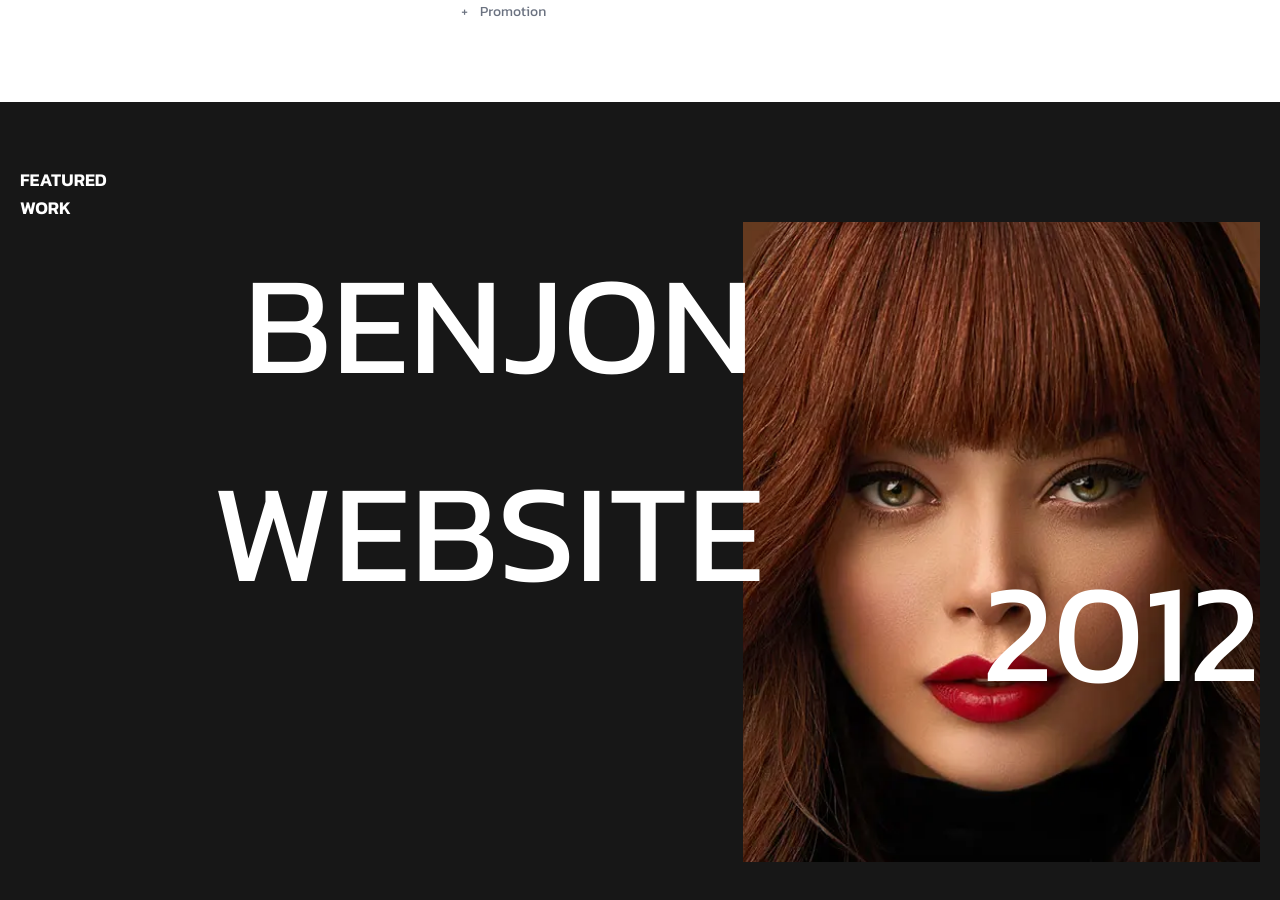
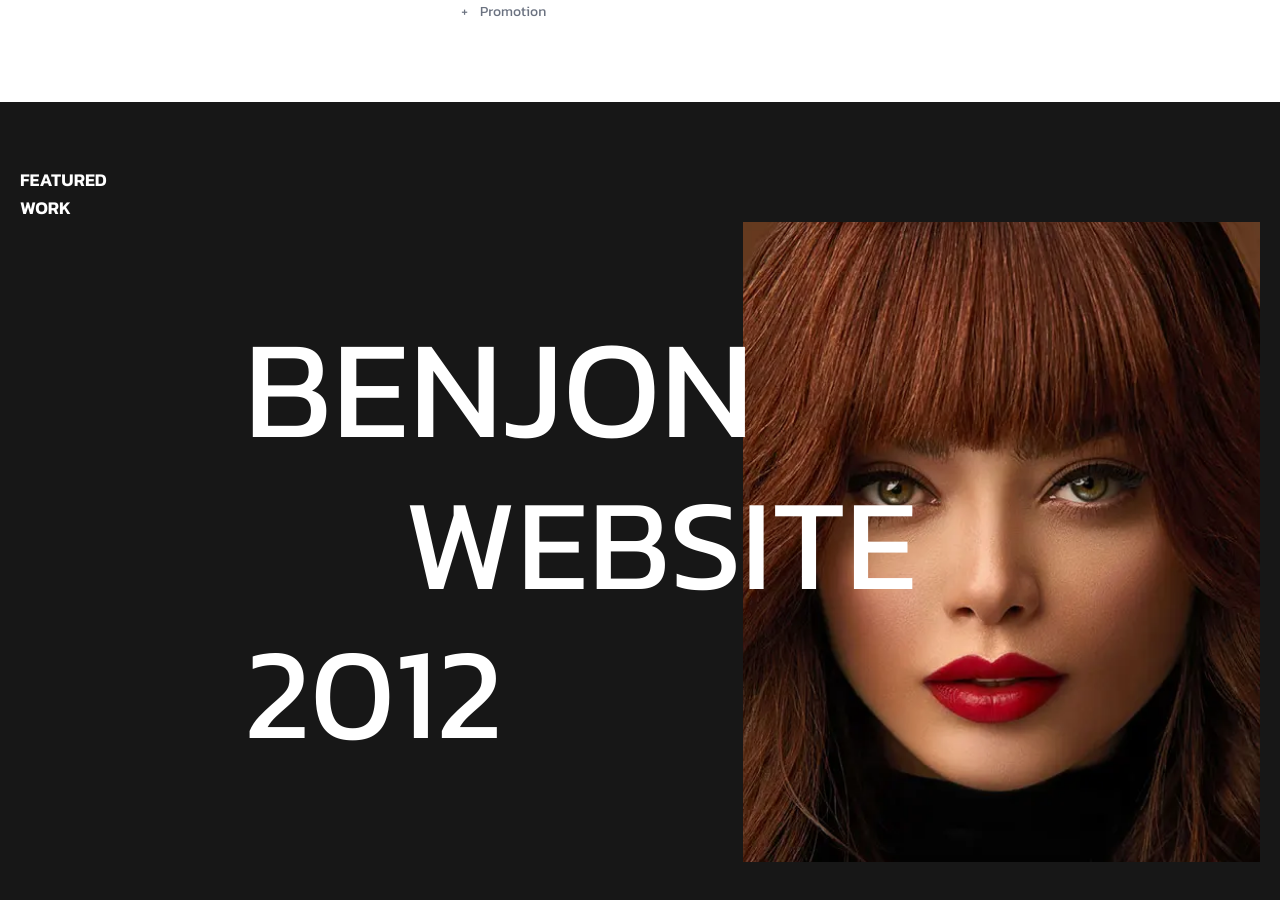
Before and after one commit to mdanamulhasan201/axtra-next-agency-scaleup-, a React (Vite) app: page / in a window 1280 px wide. Shown: the part 3809-4709 px from the top of the page. Built offline with nearby package versions, Linux system fonts and the light colour scheme.

Commit message:
feature work added

```diff
--- a/src/components/Home/FeaturedWork.jsx
+++ b/src/components/Home/FeaturedWork.jsx
@@ -91,12 +91,19 @@ const FeaturedWork = () => {
     }, []);
 
     return (
-        <div className="bg-[#171717] text-white min-h-screen">
+        <div className="bg-[#171717] text-white ">
             <div className="max-w-screen-xl mx-auto px-5 relative">
                 <div className="py-16">
                     <h1 className="uppercase font-semibold text-lg">
                         Featured<br />Work
                     </h1>
+
+
+                    {/* <div className="flex items-center gap-2">
+                            <span className="text-4xl font-bold">{currentSlide}</span>
+                            <span className="text-xl opacity-50">/</span>
+                            <span className="text-xl opacity-50">{data.length}</span>
+                        </div> */}
 
                     <div className="relative overflow-hidden group">
                         <div className="flex items-center justify-between absolute top-1/2 left-0 right-0 z-10 px-4 opacity-0 group-hover:opacity-100 group-hover:visible transition-opacity duration-500 ease-in-out">
@@ -121,26 +128,27 @@ const FeaturedWork = () => {
                                     ref={(el) => (slideRefs.current[index] = el)}
                                     className="absolute inset-0 flex justify-end items-center"
                                 >
-                                    <div className="absolute hidden md:block  left-20 top-8 lg:left-64 lg:top-8 xl:left-56 2xl:left-56 2xl:top-16 z-20">
+                                    {/* xl:left-56 */}
+                                    <div className="absolute hidden md:block  left-20 top-8 lg:left-64 lg:top-8 xl:left-56 xl:top-24 z-20">
                                         <div
                                             ref={(el) => (titleRefs.current[index * 3] = el)}
-                                            className="uppercase text-8xl lg:text-[130px] xl:text-[140px] 2xl:text-[130px] leading-none whitespace-pre-line"
+                                            className="uppercase text-8xl lg:text-[130px] xl:text-[140px]  leading-none whitespace-pre-line"
                                         >
                                             {slide.title1}
                                         </div>
                                     </div>
-                                    <div className="absolute hidden md:block left-48 top-60 2xl:left-96 2xl:top-52 z-20">
+                                    <div className="absolute hidden md:block left-48 top-60 xl:left-96 xl:top-64 z-20">
                                         <div
                                             ref={(el) => (titleRefs.current[index * 3 + 1] = el)}
-                                            className="uppercase text-8xl lg:text-[130px] xl:text-[140px] 2xl:text-[130px] leading-none whitespace-pre-line"
+                                            className="uppercase text-8xl lg:text-[130px]  xl:text-[130px] leading-none whitespace-pre-line"
                                         >
                                             {slide.title2}
                                         </div>
                                     </div>
-                                    <div className="absolute hidden md:block 2xl:left-56 top-[340px] z-20">
+                                    <div className="absolute hidden md:block xl:left-56 xl:top-[405px] z-20">
                                         <div
                                             ref={(el) => (titleRefs.current[index * 3 + 2] = el)}
-                                            className="uppercase text-8xl lg:text-[130px] xl:text-[140px] 2xl:text-[130px] leading-none whitespace-pre-line"
+                                            className="uppercase text-8xl lg:text-[130px]  xl:text-[130px] leading-none whitespace-pre-line"
                                         >
                                             {slide.title3}
                                         </div>
```
